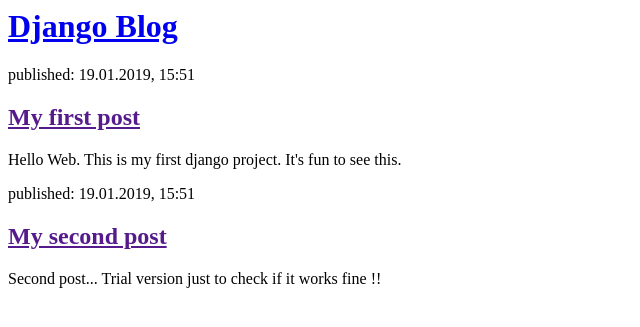
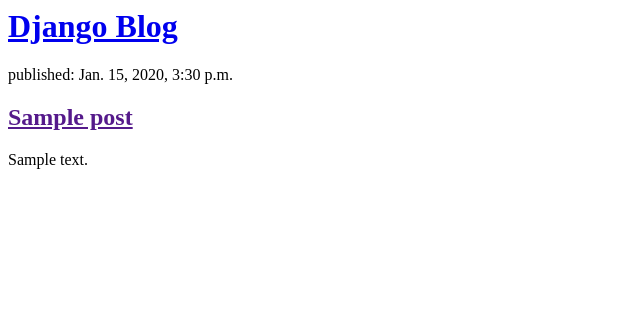
Before and after one commit to kumar18tushar/My-First-Blog, a Django app: template blog/templates/blog/post_list.html in a window 1280 px wide. Shown: the top 327 px of the page, without its empty margins (0-640 px from the left). Run offline with Django 3.2, Linux system fonts and the light colour scheme; the template is opened without the code that fills it: values that come from a table or form of the project are taken from there, others are empty; tables that the repository leaves empty hold one stand-in row (values such as "Sample post").

Commit message:
Modified templates to display posts from database.

```diff
--- a/blog/templates/blog/post_list.html
+++ b/blog/templates/blog/post_list.html
@@ -1,22 +1,11 @@
-<html>
-    <head>
-        <title>Django blog</title>
-    </head>
-    <body>
-        <div>
-            <h1><a href="/">Django Blog</a></h1>
-        </div>
+<div>
+    <h1><a href="/">Django Blog</a></h1>
+</div>
 
-        <div>
-            <p>published: 19.01.2019, 15:51</p>
-            <h2><a href="">My first post</a></h2>
-            <p>Hello Web. This is my first django project. It's fun to see this.</p>
-        </div>
-
-        <div>
-            <p>published: 19.01.2019, 15:51</p>
-            <h2><a href="">My second post</a></h2>
-            <p>Second post... Trial version just to check if it works fine !!</p>
-        </div>
-    </body>
-</html>
+{% for post in posts %}
+    <div>
+        <p>published: {{ post.published_date }}</p>
+        <h2><a href="">{{ post.title }}</a></h2>
+        <p>{{ post.text|linebreaksbr }}</p>
+    </div>
+{% endfor %}
```
Also changed, not shown: blog/views.py (+4 -3 lines).
